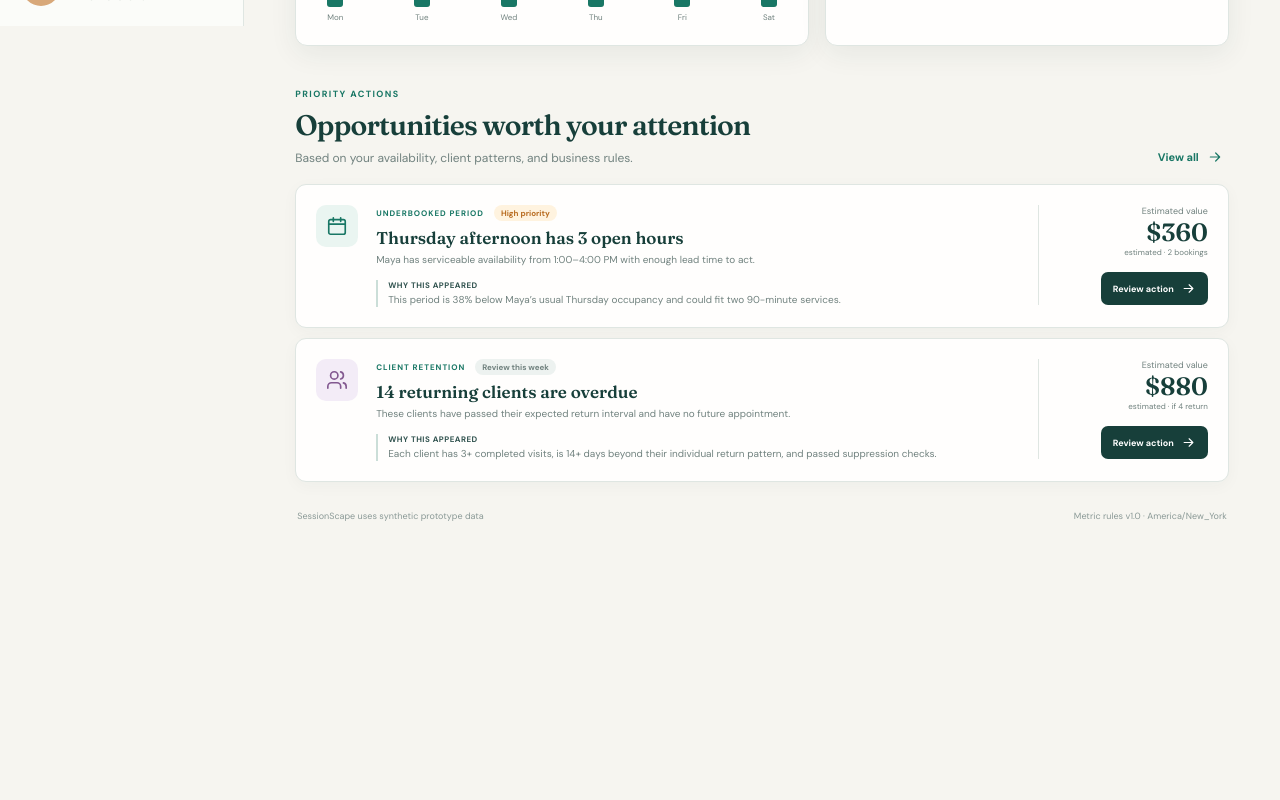
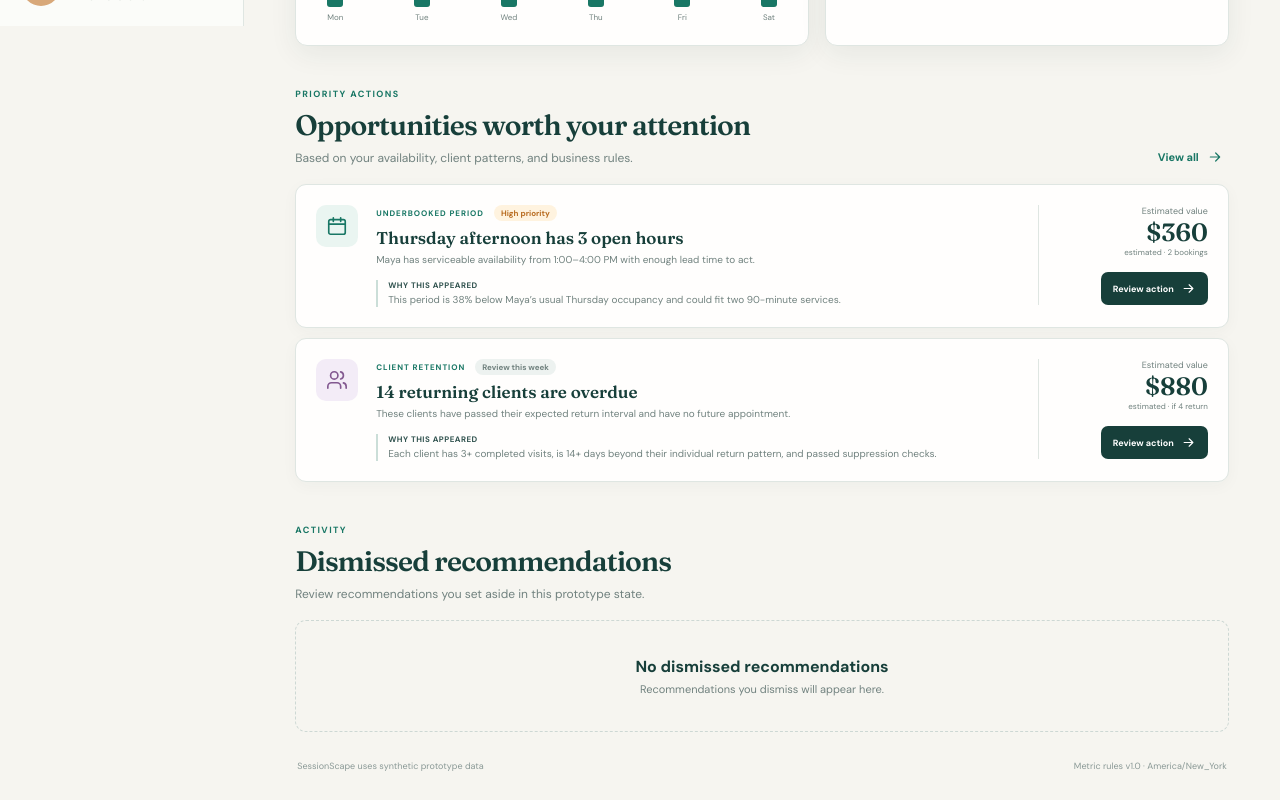
Before and after one commit to ivanovmrp/SessionScape, a Next.js app: page / in a window 1280 px wide. Shown: the part 774-1574 px from the top of the page. Before the commit the page ends 1324 px from the top, so only its background shows below. Built offline with nearby package versions, Linux system fonts and the light colour scheme.

Commit message:
feat(activity): show dismissed recommendations

```diff
--- a/app/globals.css
+++ b/app/globals.css
@@ -122,6 +122,11 @@ main { min-height: 100vh; margin-left: 244px; padding: 34px clamp(28px, 4vw, 66p
 .chart-labels { display: flex; justify-content: space-between; margin-top: -4px; padding: 0 3px; }
 
 .opportunities { padding-top: 42px; }
+.activity { padding-top: 42px; }
+.activity-list { display: grid; gap: 10px; }
+.activity-card { display: flex; align-items: center; justify-content: space-between; gap: 20px; padding: 16px 18px; border: 1px solid var(--line); border-radius: 11px; background: var(--paper); }
+.activity-card div { display: grid; gap: 4px; }
+.activity-card span { color: var(--muted); font-size: 10px; text-transform: uppercase; letter-spacing: .08em; }
 .section-title { display: flex; align-items: flex-end; justify-content: space-between; gap: 20px; padding-bottom: 18px; }
 .section-title h2 { font-size: clamp(24px, 2.2vw, 31px); }
 .section-title > button { display: flex; align-items: center; gap: 8px; border: 0; background: transparent; color: var(--green); font-size: 11px; font-weight: 700; cursor: pointer; }
--- a/app/page.tsx
+++ b/app/page.tsx
@@ -54,6 +54,7 @@ export default function Home() {
     [dismissed, scenario],
   );
   const opportunities = useMemo(() => fixture.opportunities.filter((item) => !dismissed.includes(item.id)), [dismissed, fixture.opportunities]);
+  const dismissedOpportunities = useMemo(() => fixture.opportunities.filter((item) => dismissed.includes(item.id)), [dismissed, fixture.opportunities]);
   const selectedAudience = activeOpportunity?.audiences.find(
     (audience) => audience.id === audienceId,
   );
@@ -165,7 +166,12 @@ export default function Home() {
           </div>
         </section>
 
-        <footer id="activity"><span>SessionScape uses synthetic prototype data</span><span>Metric rules v1.0 · America/New_York</span></footer>
+        <section className="activity" id="activity" aria-label="Activity">
+          <div className="section-title"><div><p className="eyebrow">ACTIVITY</p><h2 id="activity-title">Dismissed recommendations</h2><p>Review recommendations you set aside in this prototype state.</p></div></div>
+          {dismissedOpportunities.length === 0 ? <div className="empty-state"><strong>No dismissed recommendations</strong><p>Recommendations you dismiss will appear here.</p></div> : <div className="activity-list">{dismissedOpportunities.map((opportunity) => <article className="activity-card" key={opportunity.id}><div><span>{opportunity.type === "capacity" ? "Capacity" : "Retention"} opportunity</span><strong>{opportunity.title}</strong></div><strong>{opportunity.value}</strong></article>)}</div>}
+        </section>
+
+        <footer><span>SessionScape uses synthetic prototype data</span><span>Metric rules v1.0 · America/New_York</span></footer>
       </main>
 
       {activeMetric && <div className="modal-backdrop" onMouseDown={() => setActiveMetric(null)}><aside className="drawer" role="dialog" aria-modal="true" aria-labelledby="metric-title" onMouseDown={(event) => event.stopPropagation()}><button className="drawer-close" onClick={() => setActiveMetric(null)} aria-label="Close"><Icon name="close" /></button><p className="eyebrow">METRIC DEFINITION</p><h2 id="metric-title">{activeMetric.label}</h2><div className="drawer-value">{activeMetric.value}</div><dl><div><dt>Period</dt><dd>{activeMetric.period}</dd></div><div><dt>Population</dt><dd>{activeMetric.population}</dd></div><div><dt>Formula</dt><dd>{activeMetric.formula}</dd></div><div><dt>Source coverage</dt><dd>{activeMetric.coverage}</dd></div><div><dt>Exclusions & assumptions</dt><dd>{activeMetric.exclusions}</dd></div></dl><div className="definition-note"><Icon name="info" /><p><strong>{activeMetric.classification}</strong>This value is {activeMetric.classification.toLowerCase()} and is not realized revenue.</p></div></aside></div>}
```
Also changed, not shown: 1 other file (tests, documents, lock files or other folders).
